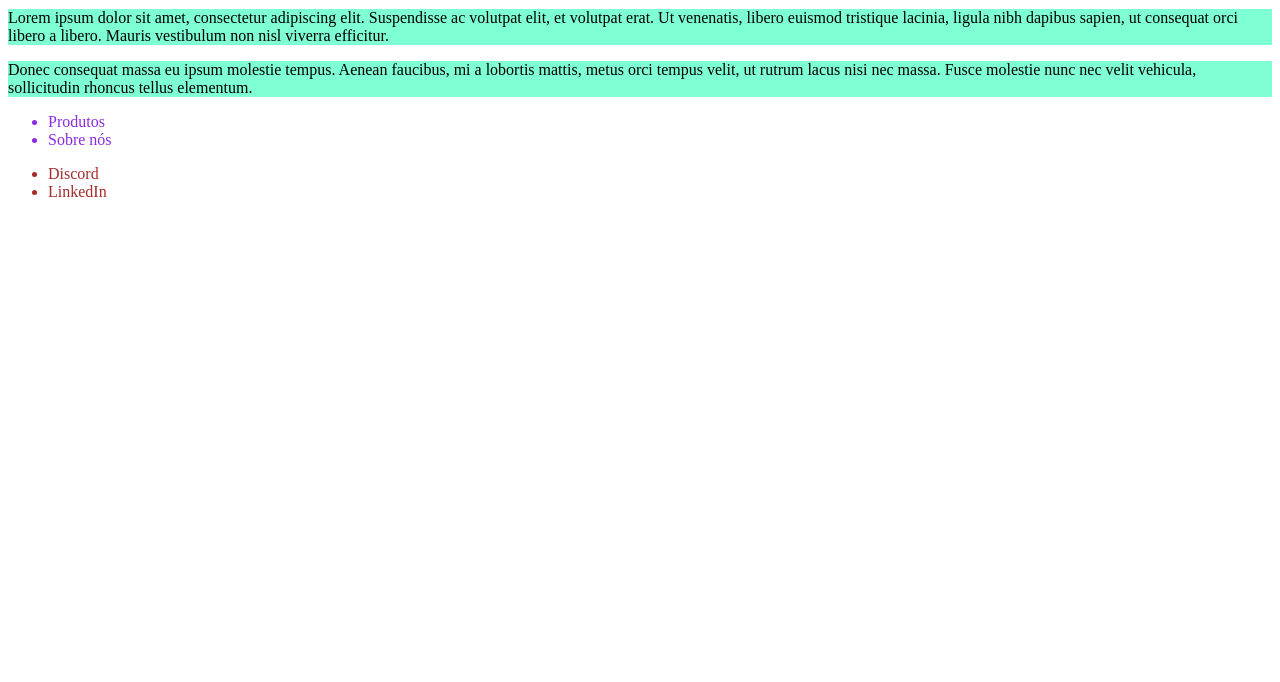
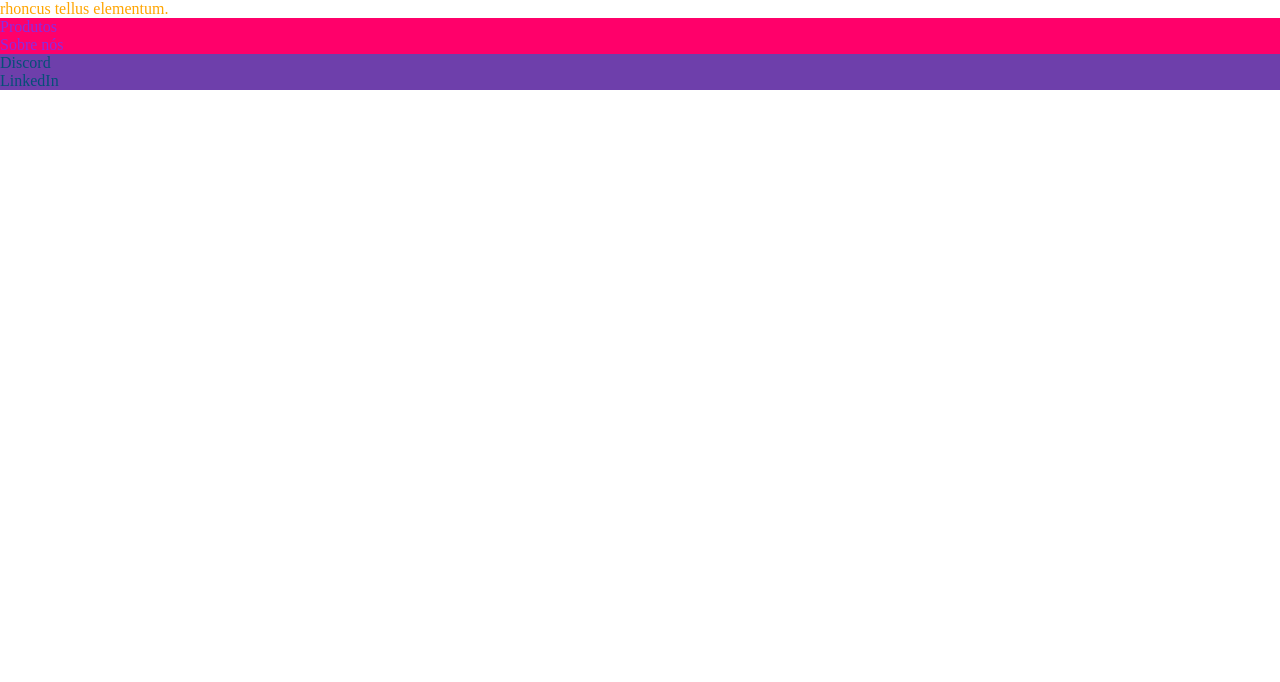
Before and after one commit to beatriztoledodev/aula-9, a plain HTML site: page index.html in a window 1280 px wide. Shown: the part 118-800 px from the top of the page. Drawn offline with Linux system fonts and the light colour scheme.

Commit message:
feature: adicionei cores e estilos no meu código

```diff
--- a/css/style.css
+++ b/css/style.css
@@ -1,15 +1,23 @@
-.desafio1 {
-    background-color: aquamarine;
+/* reset */
+
+* {
+    margin: 0;
+    padding: 0;
 }
 
-.desafio2 {
-    background-color: rgb(53, 33, 165);
+.desafio1 {
+    color: orange;
 }
 
 #lista1 {
     color: blueviolet;
+    list-style-type: square;
+    background-color: rgb(255, 0, 106);
 }
 
 #lista2 {
     color: brown;
+    list-style-type: none;
+    color: #054f77;
+    background-color:rgba(74, 16, 150, 0.8)
 }
--- a/index.html
+++ b/index.html
@@ -11,6 +11,8 @@
 
 <body>
     <h1>Atividades práticas</h1>
+
+    <!--Primeiro exercício da aula-->
     <h2>Título número 1</h2>
     <p class="desafio1">Lorem ipsum dolor sit amet, consectetur adipiscing elit. Suspendisse ac volutpat elit, et volutpat erat. Ut
         venenatis, libero euismod tristique lacinia, ligula nibh dapibus sapien, ut consequat orci libero a libero.
@@ -20,10 +22,10 @@
         mi a lobortis mattis, metus orci tempus velit, ut rutrum lacus nisi nec massa. Fusce molestie nunc nec velit
         vehicula, sollicitudin rhoncus tellus elementum.</p>
 
-    <ul id="lista1">
+    <ol id="lista1">
         <li>Produtos</li>
         <li>Sobre nós</li>
-    </ul>
+    </ol>
 
     <ul id="lista2">
         <li>Discord</li>
```
